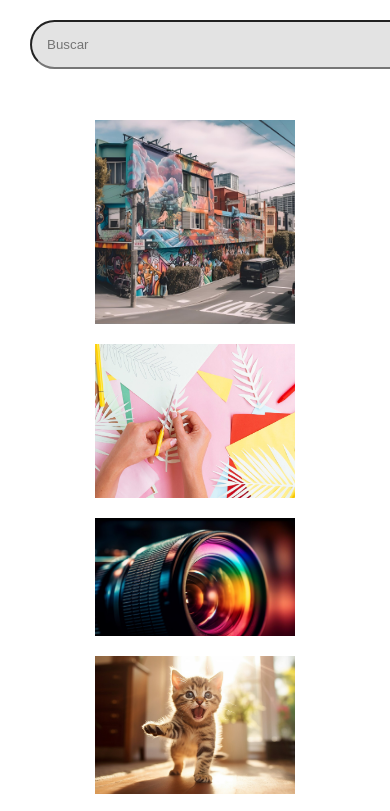
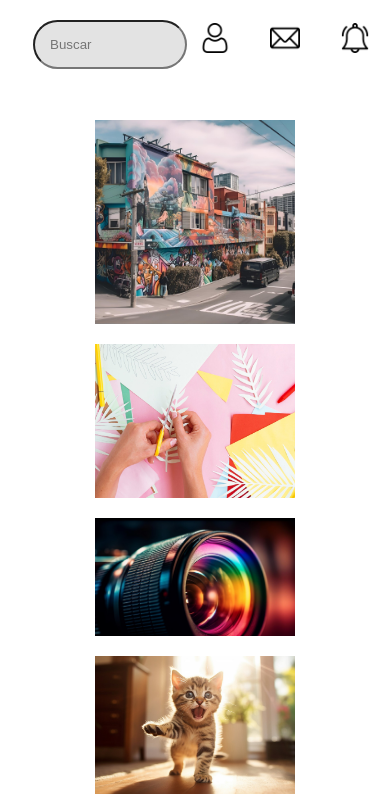
Before and after one commit to glelep/pinterest-clone, a plain HTML site: page index.html in a window 390 px wide. Shown: the top 811 px of the page. Drawn offline with Linux system fonts and the light colour scheme.

Commit message:
Edite responsive

```diff
--- a/css/style.css
+++ b/css/style.css
@@ -101,7 +101,7 @@ body {
 
 /* Media Querie Celular */
 
-@media (max-width: 768px) {
+@media (max-width: 700px) {
   #navbar-pinterest {
     flex-direction: row;
     align-items: center;
@@ -114,4 +114,17 @@ body {
   #content {
     padding: 10px;
   }
+
+  .finder {
+    border-radius: 50px;
+    padding: 15px;
+    background-color: rgb(227, 227, 227);
+    width: 120px;
+  }
+
+  .icons-pinterest {
+    width: 30px;
+    margin: 10px;
+    padding-right: 20px;
+  }
 }
```
